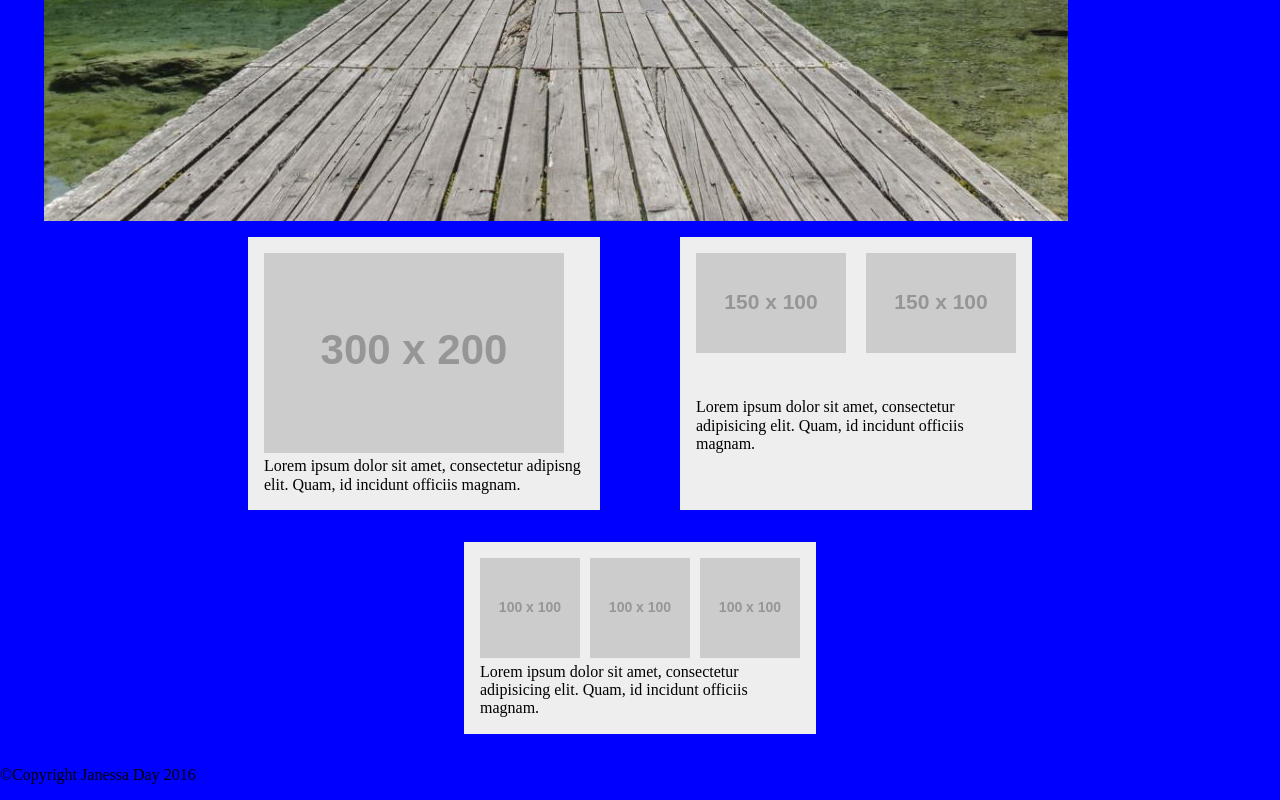
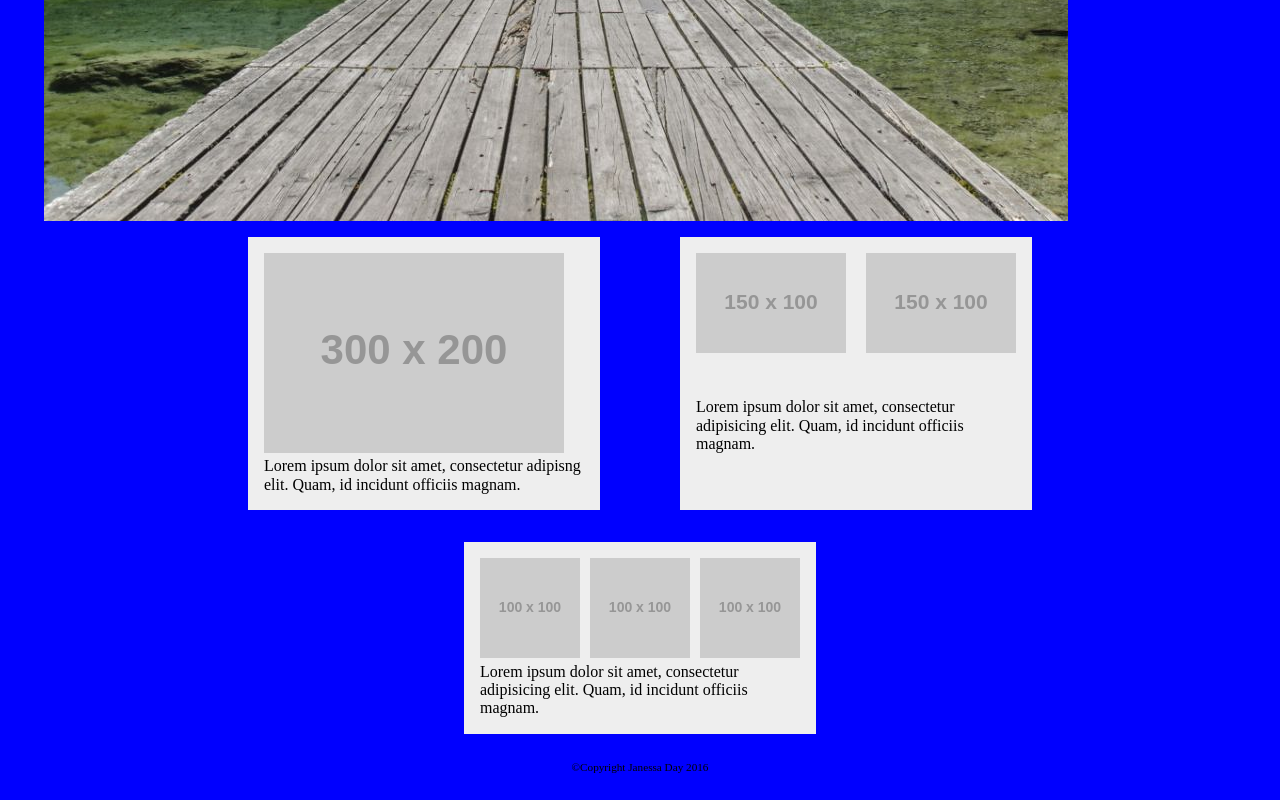
Before and after one commit to jday16/stand-alone-portfolio, a plain HTML site: page index.html in a window 1280 px wide. Shown: the part 547-1347 px from the top of the page. Drawn offline with nearby package versions, Linux system fonts and the light colour scheme; placeholder pictures from the web are drawn by us.

Commit message:
trying to figure out what happened

```diff
--- a/css/styles.css
+++ b/css/styles.css
@@ -9,7 +9,12 @@ header {
   justify-content: center;
 }
 
-
+/*Footer*/
+footer {
+  font-size: 0.7em;
+    display: flex;
+    justify-content: center;
+}
 /* Gallery Styling */
 .gallery {
   display: flex;
```
